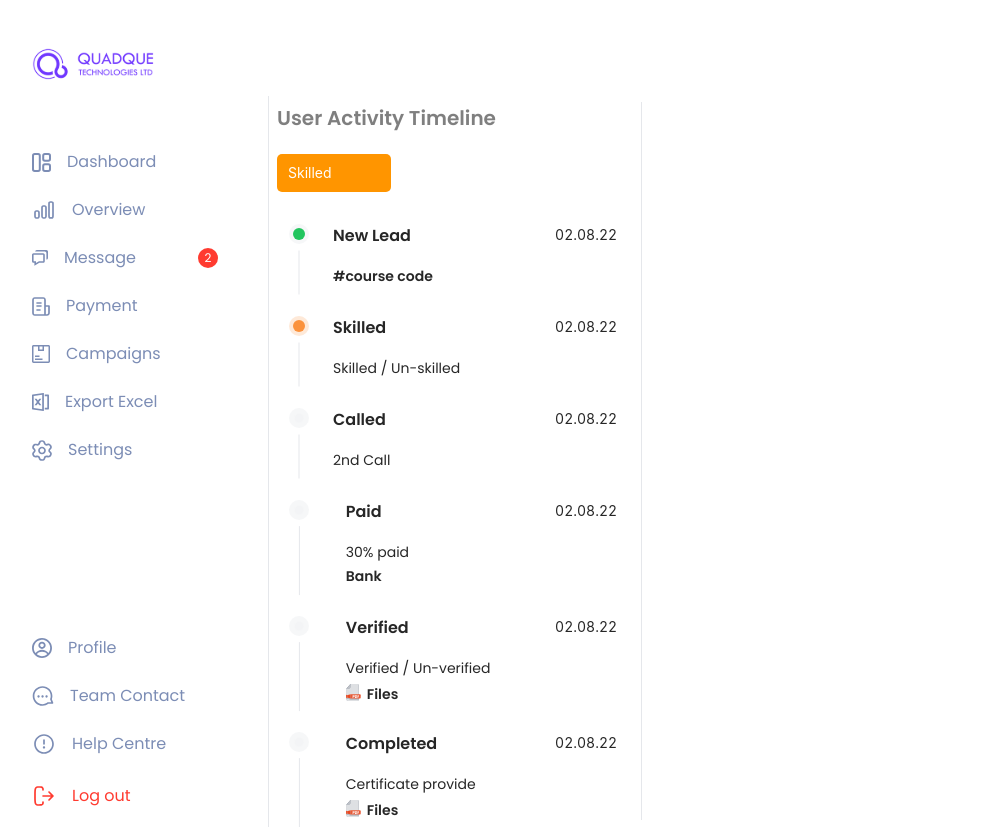
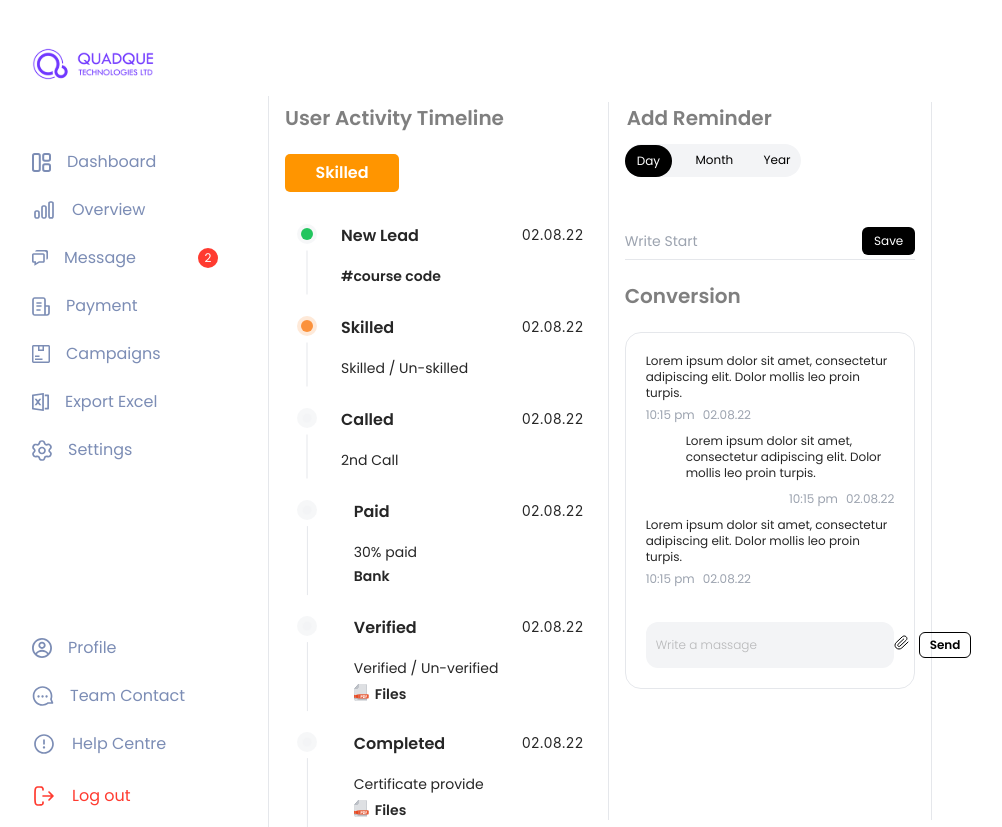
Before and after one commit to mhmalvi/nexus-crm-client, a React (Create React App) app: page /lead/1 in a window 1280 px wide. Shown: the whole page, without its empty margins (8-1010 px from the left). Built offline with nearby package versions, Linux system fonts and the light colour scheme.

Commit message:
refactor: lead details page conversation section added

```diff
--- a/src/App.css
+++ b/src/App.css
@@ -141,7 +141,6 @@ table.custom-table > tbody > tr:hover td {
 
 .lead_status > .ant-select-selector {
   border-radius: 5px !important;
-  /* padding: 6px; */
   height: 38px !important;
   margin: auto !important;
 }
@@ -149,17 +148,23 @@ table.custom-table > tbody > tr:hover td {
 .lead_status .ant-select-selection-item {
   padding: 0 !important;
   margin: auto !important;
+  font-weight: 600;
+  font-family: "Poppins";
+  font-size: 16px;
+  text-align: center;
 }
-
 
 .sub_lead_status > .ant-select-selector {
   height: 40px !important;
   background-color: #000000 !important;
   color: white !important;
-  font-weight: 600 !important;
-  padding: 0 6px !important;
+  padding: 0 4px !important;
   border-radius: 5px !important;
   margin-left: 5px !important;
+  font-weight: 600;
+  font-family: "Poppins";
+  font-size: 16px;
+  text-align: center;
 }
 
 .color-green > .ant-select-selector {
--- a/src/Components/Shared/Icons.jsx
+++ b/src/Components/Shared/Icons.jsx
@@ -15,6 +15,7 @@ import { ReactComponent as Search } from "../../assets/Icons/Search-Icon.svg";
 import { ReactComponent as Send } from "../../assets/Icons/Send.svg";
 import { ReactComponent as Read } from "../../assets/Icons/read-icon.svg";
 import { ReactComponent as PDF } from "../../assets/Icons/pdf.svg";
+import { ReactComponent as Clip } from "../../assets/Icons/clip.svg";
 
 const Icons = {
   CompanyLogo,
@@ -34,6 +35,7 @@ const Icons = {
   Send,
   Read,
   PDF,
+  Clip,
 };
 
 export default Icons;
--- /dev/null
+++ b/src/Pages/LeadDetails/Conversation/Reply.jsx
@@ -0,0 +1,22 @@
+import React from "react";
+
+const Replay = () => {
+  return (
+    <>
+      <div className="flex ml-auto justify-end mb-2.5">
+        <div className="text-xs ml-10">
+          <p className="rounded-md font-normal mb-1">
+            Lorem ipsum dolor sit amet, consectetur adipiscing elit. Dolor
+            mollis leo proin turpis.
+          </p>
+          <div className="mt-1.5 float-right">
+            <span className="text-gray-400">10:15 pm</span>
+            <span className="text-gray-400 ml-2">02.08.22</span>
+          </div>
+        </div>
+      </div>
+    </>
+  );
+};
+
+export default Replay;
--- /dev/null
+++ b/src/Pages/LeadDetails/Conversation/index.jsx
@@ -0,0 +1,202 @@
+import { DatePicker, Dropdown, Menu, Space, Upload } from "antd";
+import React, { useState } from "react";
+import Icons from "../../../Components/Shared/Icons";
+import Replay from "./Reply";
+
+const Conversation = () => {
+  const [activeSection, setActiveSection] = useState("day");
+  const [fileList, setFileList] = useState([]);
+  const [monthPicker, setMonthPicker] = useState(false);
+  const [yearPicker, setYearPicker] = useState(false);
+  let dayPickerDays = [];
+
+  for (let i = 0; i < 31; i++) {
+    dayPickerDays.push({
+      label: i + 1,
+      key: i,
+    });
+  }
+
+  const dayMenu = (
+    <Menu className="grid grid-cols-4 gap-2" items={dayPickerDays} />
+  );
+
+  const handleChange = (info) => {
+    let newFileList = [...info.fileList];
+
+    newFileList = fileList.slice(-2);
+
+    newFileList = fileList.map((file) => {
+      if (file.response) {
+        file.url = file.response.url;
+      }
+
+      return file;
+    });
+    setFileList(newFileList);
+  };
+
+  const props = {
+    action: "https://www.mocky.io/v2/5cc8019d300000980a055e76",
+    onChange: handleChange,
+    multiple: true,
+  };
+
+  return (
+    <div
+      className="min-h-full px-4 border-r"
+      onClick={() => {
+        setMonthPicker(false);
+        setYearPicker(false);
+      }}
+    >
+      <div className="px-0.5">
+        <h1 className="text-xl leading-8 font-semibold font-poppins text-black text-opacity-50">
+          Add Reminder
+        </h1>
+      </div>
+
+      {/* --------------- Add Reminder Section ------------------ */}
+      <div>
+        <div className="w-44 flex justify-start items-center rounded-full bg-gray-100 mb-5">
+          <Dropdown overlay={dayMenu} trigger={["click"]}>
+            <div
+              className={`px-3 py-2 text-xs leading-4 font-medium font-poppins ${
+                activeSection === "day" ? "bg-black text-white" : "text-black"
+              } rounded-full cursor-pointer`}
+              onClick={() => {
+                setActiveSection("day");
+                setMonthPicker(false);
+                setYearPicker(false);
+              }}
+            >
+              <Space>Day</Space>
+            </div>
+          </Dropdown>
+          <div
+            className={`relative w-17 px-3 py-2 text-xs leading-4 font-light font-poppins ${
+              activeSection === "month" ? "bg-black text-white" : "text-black"
+            } rounded-full cursor-pointer mx-2`}
+            onClick={(e) => {
+              setActiveSection("month");
+              setYearPicker(false);
+              setMonthPicker(!monthPicker);
+              e.stopPropagation();
+            }}
+          >
+            <div className="absolute top-0.5 left-0 w-17 h-full flex justify-center items-center">
+              <h1
+                className={`${
+                  activeSection === "month"
+                    ? " bg-black text-white"
+                    : "text-black"
+                }`}
+              >
+                Month
+              </h1>
+            </div>
+            <DatePicker
+              suffixIcon=""
+              className="custom-picker text-white"
+              picker="month"
+              open={monthPicker}
+              bordered={false}
+            />
+          </div>
+          <div
+            className={`relative px-3 py-2 text-xs leading-4 font-light font-poppins ${
+              activeSection === "year" ? "bg-black" : "text-black"
+            } rounded-full cursor-pointer`}
+            onClick={(e) => {
+              setActiveSection("year");
+              setMonthPicker(false);
+              setYearPicker(!yearPicker);
+              e.stopPropagation();
+            }}
+          >
+            <div className="absolute top-0.5 -left-2.5 w-17 h-full flex justify-center items-center">
+              <h1
+                className={`${
+                  activeSection === "year" ? " text-white" : "text-black"
+                }`}
+              >
+                Year
+              </h1>
+            </div>
+            <DatePicker
+              suffixIcon=""
+              className="text-white"
+              picker="year"
+              open={yearPicker}
+              bordered={false}
+            />
+          </div>
+        </div>
+        <div className="border-b flex justify-between items-center pb-1 mt-12 pt-0.5">
+          <input
+            className="w-full font-poppins outline-none"
+            type="text"
+            placeholder="Write Start"
+            name=""
+            id=""
+          />
+          <button className="px-3 py-1 bg-black text-white rounded-md font-poppins text-xs leading-5 font-medium ml-4">
+            Save
+          </button>
+        </div>
+
+        {/* --------------- Conversion Section -------------- */}
+        <div className="mt-5">
+          <h1 className="text-xl leading-8 font-semibold font-poppins text-black text-opacity-50 mb-5">
+            Conversion
+          </h1>
+          {/* --------------- Messages --------------- */}
+          <div className="relative mr-auto mb-2 border p-5 rounded-2xl font-poppins h-91 flex flex-col justify-between">
+            <div>
+              <div className="text-xs mb-2.5">
+                <p className="rounded-md font-normal mb-1">
+                  Lorem ipsum dolor sit amet, consectetur adipiscing elit. Dolor
+                  mollis leo proin turpis.
+                </p>
+                <div className="mt-1.5">
+                  <span className="text-gray-400">10:15 pm</span>
+                  <span className="text-gray-400 ml-2">02.08.22</span>
+                </div>
+              </div>
+              <Replay />
+              <div className="text-xs mb-2.5">
+                <p className="rounded-md font-normal mb-1">
+                  Lorem ipsum dolor sit amet, consectetur adipiscing elit. Dolor
+                  mollis leo proin turpis.
+                </p>
+                <div className="mt-1.5">
+                  <span className="text-gray-400">10:15 pm</span>
+                  <span className="text-gray-400 ml-2">02.08.22</span>
+                </div>
+              </div>
+            </div>
+            <div className="w-full flex justify-between items-center p-2.5 bg-gray-100 rounded-xl">
+              <input
+                className="outline-none font-light bg-gray-100 text-xs leading-5 font-poppins placeholder:text-black placeholder:text-opacity-25"
+                placeholder="Write a massage"
+                type="text"
+                name=""
+                id=""
+              />
+              <div className="ml-2 flex items-center">
+                <Upload {...props} fileList={fileList}>
+                  <Icons.Clip className="mr-2.5" />
+                </Upload>
+                <button className="px-2.5 py-0.5 font-poppins font-semibold text-xs leading-5 text-black border border-black rounded-md">
+                  Send
+                </button>
+              </div>
+            </div>
+          </div>
+        </div>
+      </div>
+    </div>
+  );
+};
+
+export default Conversation;
--- a/src/Pages/LeadDetails/LeadStatus.jsx
+++ b/src/Pages/LeadDetails/LeadStatus.jsx
@@ -88,12 +88,7 @@ const LeadStatus = ({ leadStatus }) => {
   };
 
   return (
-    <div
-      className="pr-6 border-r"
-      style={{
-        width: "22.82rem",
-      }}
-    >
+    <div className="min-h-full pr-6 border-r">
       <div>
         <h1 className="text-xl leading-8 font-semibold font-poppins text-black text-opacity-50">
           User Activity Timeline
@@ -136,8 +131,8 @@ const LeadStatus = ({ leadStatus }) => {
             value={subStatus}
             onChange={onSecondCityChange}
           >
-            {status.map((city) => (
-              <Option key={city}>{city}</Option>
+            {status.map((status) => (
+              <Option key={status}>{status}</Option>
             ))}
           </Select>
         )}
--- a/src/Pages/LeadDetails/index.jsx
+++ b/src/Pages/LeadDetails/index.jsx
@@ -1,5 +1,6 @@
 import React from "react";
 import { useParams } from "react-router-dom";
+import Conversation from "./Conversation";
 import LeadStatus from "./LeadStatus";
 
 const LeadDetails = () => {
@@ -16,9 +17,14 @@ const LeadDetails = () => {
   };
 
   return (
-    <div className="lg:mx-2 2xl:mx-6 mt-25 pt-1">
-      <div>
-        <LeadStatus leadStatus={leadStatus} />
+    <div className="lg:mx-4 2xl:mx-6 mt-25 pt-1">
+      <div className="grid grid-cols-3">
+        <div>
+          <LeadStatus leadStatus={leadStatus} />
+        </div>
+        <div>
+          <Conversation />
+        </div>
       </div>
     </div>
   );
```
Also changed, not shown: src/Pages/Dashborad/Calendar.jsx (+36 -39 lines), src/assets/Icons/clip.svg (added).
